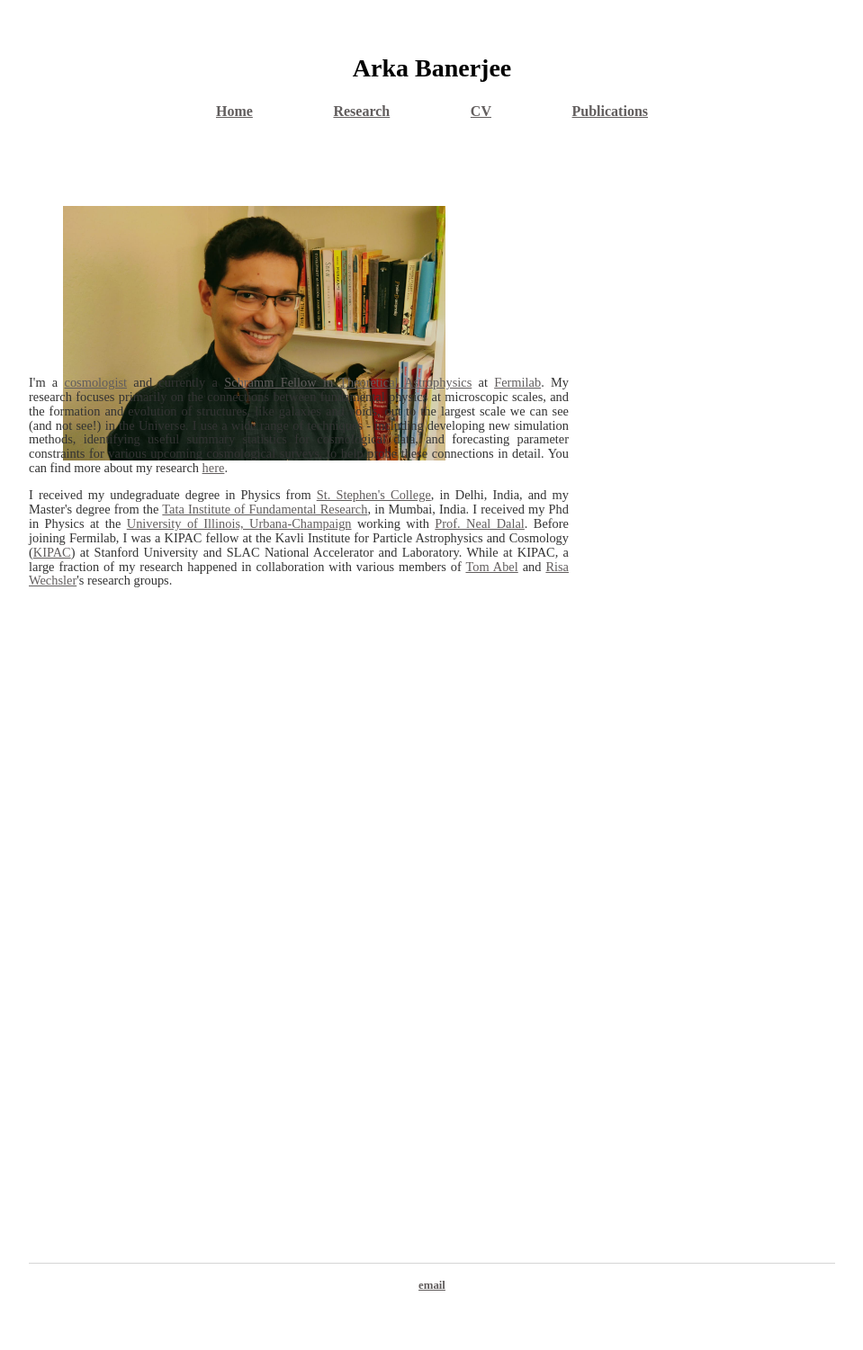
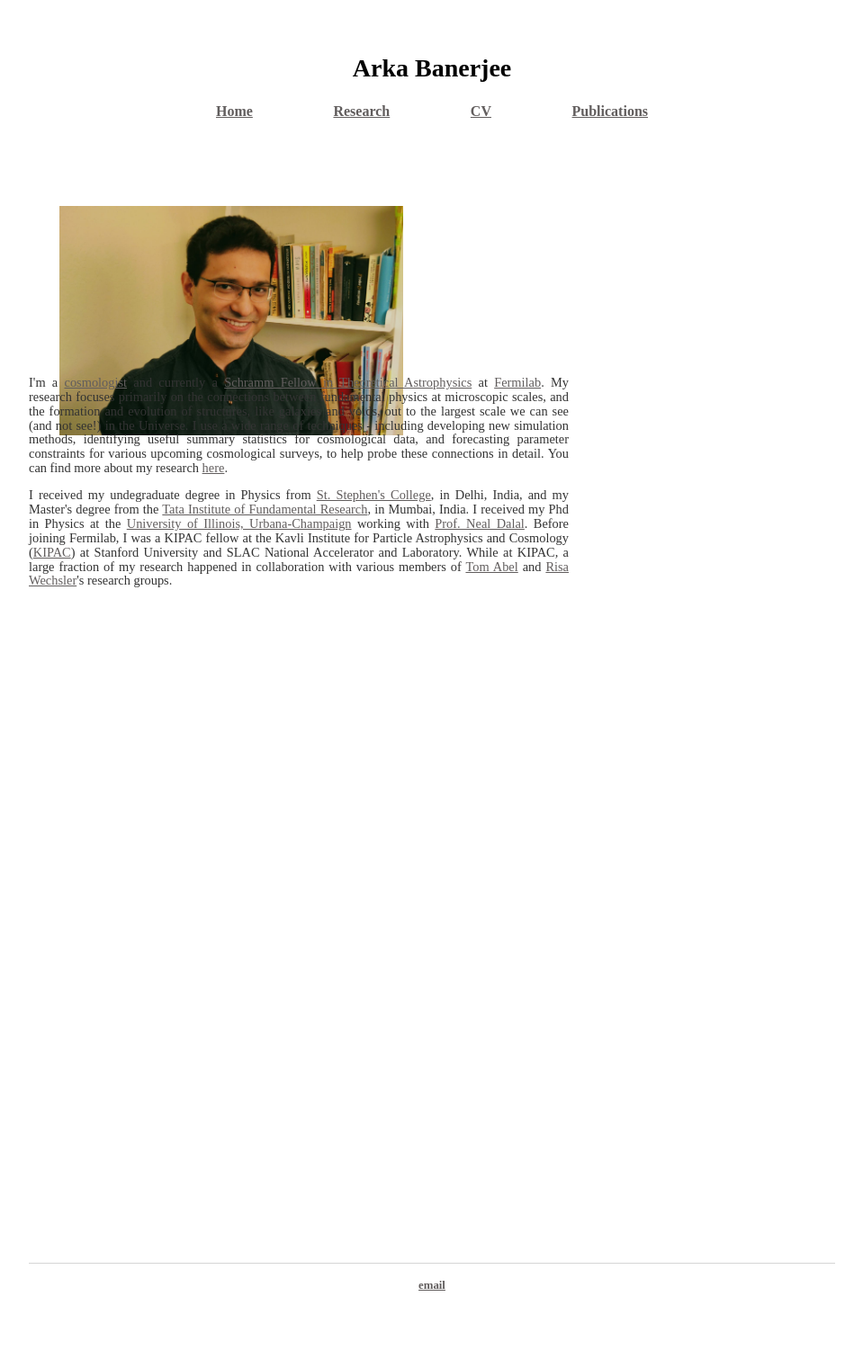
Before and after one commit to arkabanerjee/arkabanerjee.github.io, a Jekyll site: the page built from index.html, in a window 1280 px wide. Shown: the whole page at 90% size, without its empty margins (160-1119 px from the left). Built offline with Jekyll 4.4.1, drawn with Linux system fonts in a browser that asks for light colours.

Commit message:
Minor edit

```diff
--- a/index.html
+++ b/index.html
@@ -7,7 +7,7 @@ title: Arka Banerjee
 
 <div class="blurb">
 	<div class="box">
-			<div style="width: 500px; height: 250px;">
+			<div style="width: 450px; height: 250px;">
 				<p>&nbsp;</p>
 				<p>&nbsp;</p>
 				<img src="arka.jpg" class="center">
```
